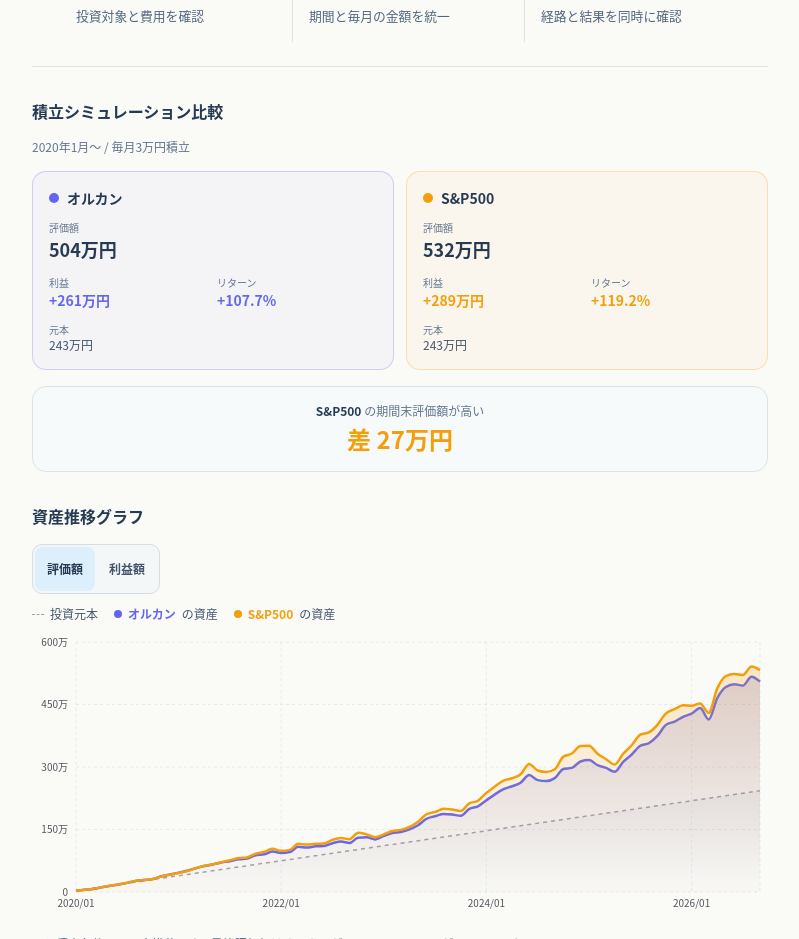
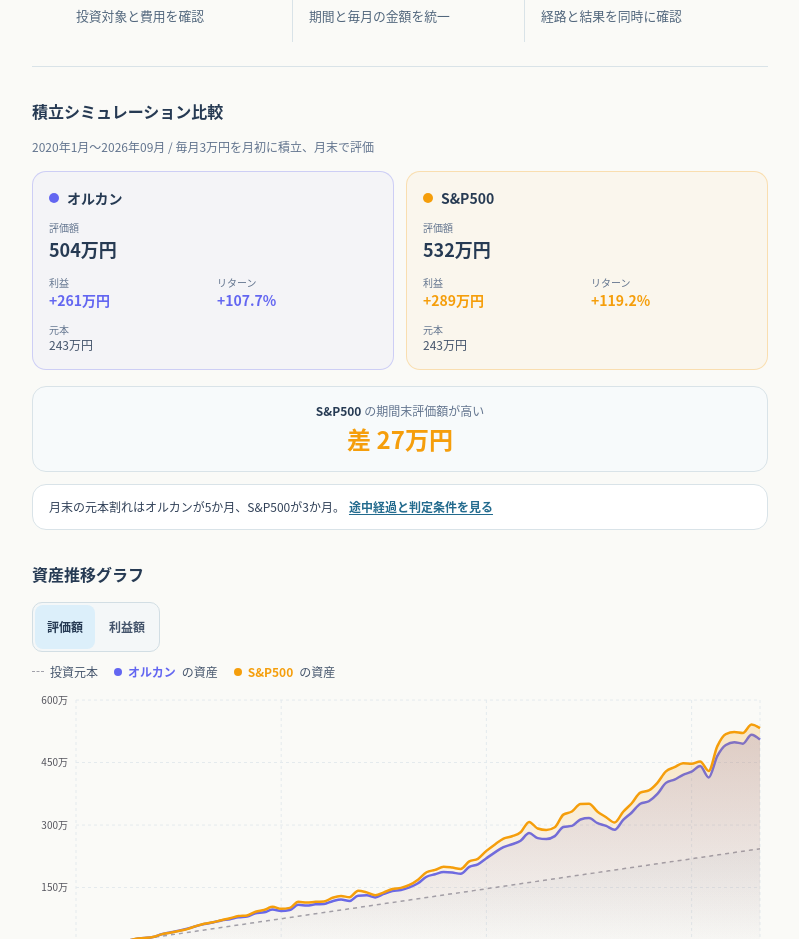
Before and after one commit to Nandemo-lab/tsumitate-timemachine, a Next.js app: page /compare/orukan-vs-sp500 in a window 1280 px wide. Shown: the part 800-1739 px from the top of the page, without its empty margins (240-1039 px from the left). Built offline with nearby package versions, Linux system fonts and the light colour scheme.

Commit message:
Clarify common-period comparison and month-end principal shortfalls

```diff
--- a/app/compare/[slug]/ComparePageClient.tsx
+++ b/app/compare/[slug]/ComparePageClient.tsx
@@ -7,6 +7,7 @@ import PathInsights from "@/components/simulation/PathInsights";
 import Link from "next/link";
 import { trackCompareClick, trackSourceView } from "@/lib/analytics";
 import { PageVisualStory } from "@/components/visual/VisualStory";
+import { analyzeSimulationPath } from "@/lib/simulation-insights";
 
 interface Props {
   resultA: SimulationResult;
@@ -17,6 +18,9 @@ export default function ComparePageClient({ resultA, resultB }: Props) {
   const isTie = resultA.finalValue === resultB.finalValue;
   const winner = isTie ? null : (resultA.finalValue > resultB.finalValue ? resultA : resultB);
   const diff = Math.abs(resultA.finalValue - resultB.finalValue);
+  const lastMonth = resultA.dataPoints.at(-1)?.date;
+  const pathA = analyzeSimulationPath(resultA.dataPoints);
+  const pathB = analyzeSimulationPath(resultB.dataPoints);
   const signed = (value: number) => `${value > 0 ? "+" : value < 0 ? "−" : ""}${formatCurrency(Math.abs(value))}`;
   const compareHref = `/?tab=compare&fund=${resultA.fundId}&fundB=${resultB.fundId}&year=${resultA.startYear}&month=${resultA.startMonth}&amount=${resultA.monthlyAmount}`;
 
@@ -32,8 +36,8 @@ export default function ComparePageClient({ resultA, resultB }: Props) {
           積立シミュレーション比較
         </h2>
         <p className="text-xs text-slate-500 mb-4">
-          {resultA.startYear}年{resultA.startMonth}月〜 / 毎月
-          {(resultA.monthlyAmount / 10000).toFixed(0)}万円積立
+          {resultA.startYear}年{resultA.startMonth}月〜{lastMonth?.replace("/", "年")}月 / 毎月
+          {formatCurrency(resultA.monthlyAmount)}を月初に積立、月末で評価
         </p>
 
         <div className="mb-4 grid grid-cols-[repeat(2,minmax(0,1fr))] gap-3">
@@ -86,6 +90,10 @@ export default function ComparePageClient({ resultA, resultB }: Props) {
             {winner ? `差 ${formatCurrency(diff)}` : "同額"}
           </p>
         </div>
+        <p className="mt-3 rounded-xl border border-[#D9E3E8] bg-white px-4 py-3 text-xs leading-relaxed text-slate-700">
+          月末の元本割れは{resultA.fundName}が{pathA.belowPrincipalMonths}か月、{resultB.fundName}が{pathB.belowPrincipalMonths}か月。
+          <a href="#risk-path" className="ml-1 font-bold text-[#236B8E] underline underline-offset-2">途中経過と判定条件を見る</a>
+        </p>
       </section>
 
       {/* グラフ比較 */}
@@ -108,7 +116,7 @@ export default function ComparePageClient({ resultA, resultB }: Props) {
         </Link>
       </div>
 
-      <details className="rounded-xl border border-[#D9E3E8] bg-white px-4 py-3">
+      <details id="risk-path" className="scroll-mt-4 rounded-xl border border-[#D9E3E8] bg-white px-4 py-3">
         <summary className="flex min-h-11 cursor-pointer list-none items-center text-sm font-bold text-[#263A53]">積立途中の元本割れを確認する</summary>
         <div className="grid gap-4 border-t border-[#E2EAEE] pt-4">
           <PathInsights result={resultA} title={`${resultA.fundName}の途中経過`} />
```
